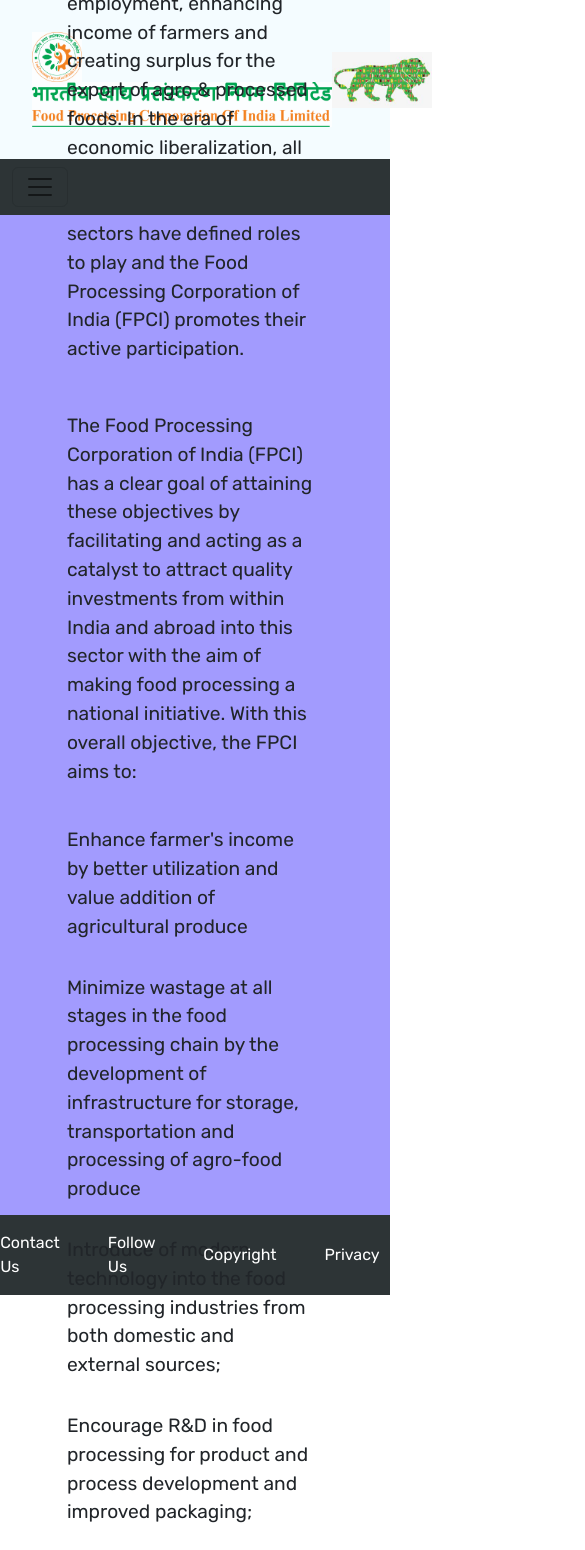
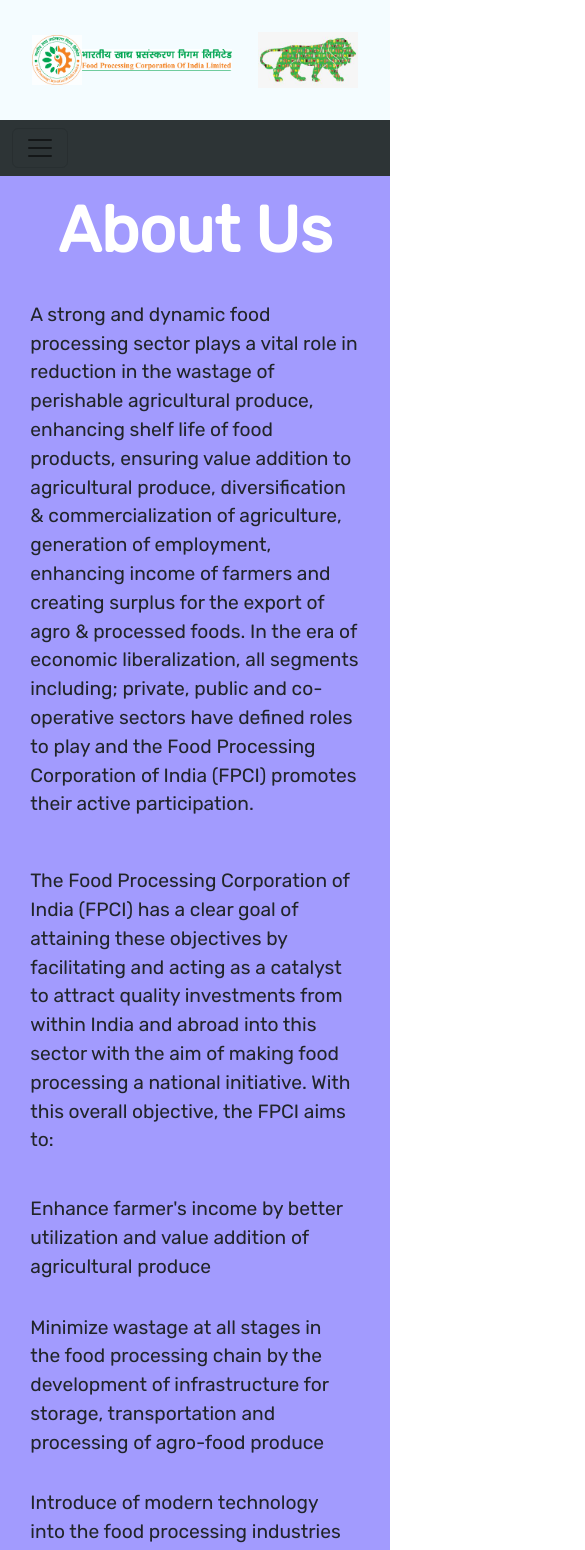
Before and after one commit to Ritwik880/India_Gov, a React (Vite) app: page /about in a window 390 px wide. Shown: the top 1550 px of the page, 585 px wide, since content can reach past the window. Built offline with nearby package versions, Linux system fonts and the light colour scheme.

Commit message:
mobile responsive

```diff
--- a/src/App.css
+++ b/src/App.css
@@ -11,12 +11,41 @@
     background: #2d3436;
 }
 
+.upperNav {
+    display: flex;
+    justify-content: space-evenly;
+    align-items: center;
+    padding: 2rem;
+    background: #F4FCFF;
+}
+
 .listItems {
     color: #fff;
 }
 
 .listItems:hover {
     color: #fff;
+}
+
+.headerImage1 {
+    width: 50px;
+
+}
+
+.headerImage2 {
+    width: 300px;
+}
+
+.headerImage3 {
+    width: 100px;
+}
+
+.landingBanner {
+    height: 100vh;
+    background-position: center;
+    object-fit: cover;
+    background-size: cover;
+    background-repeat: no-repeat;
 }
 
 .box {
@@ -110,3 +139,120 @@
     justify-content: space-between;
     align-items: center;
 }
+
+.footer {
+    display: flex;
+    justify-content: center;
+    align-items: center;
+    height: 80px;
+    background: #2d3436;
+
+}
+
+.footerItems {
+    display: flex;
+    justify-content: center;
+    align-items: center;
+    gap: 3rem;
+}
+
+.mapButtons {
+    display: flex;
+    justify-content: space-evenly;
+    align-items: center;
+    padding: 1.5rem;
+    background: #2e86de;
+}
+
+.mapData {
+    border: none;
+    padding: 0.5rem 1rem;
+    border-radius: 5px;
+    background: #1dd1a1;
+    color: #576574;
+}
+
+.formSubmit {
+    border: 1px solid #000;
+    padding: 0.5rem 1.5rem;
+    margin-bottom: 1rem;
+    background: #a29bfe;
+}
+
+@media (max-width: 767px) {
+    .landingBanner {
+        height: 30vh;
+    }
+
+    .footer {
+        height: auto;
+    }
+
+    .mapButtons,
+    .footerItems {
+        flex-direction: column;
+    }
+
+    .mapButtons {
+        width: 100%;
+    }
+
+    .footerItems {
+        gap: 1rem;
+        padding: 1rem 0;
+    }
+
+    .mapData {
+        width: 100%;
+        margin: 1rem 0;
+    }
+
+    .box {
+        width: 90%;
+    }
+
+    .headerImage1 {
+        width: 50px;
+
+    }
+
+    .headerImage2 {
+        width: 150px;
+    }
+
+    .headerImage3 {
+        width: 100px;
+    }
+
+    .upperNav {
+        justify-content: space-between;
+    }
+
+    .navItem {
+        gap: 1rem;
+    }
+
+    .aboutSection,
+    .formSection {
+        height: auto;
+    }
+
+    .aboutHead {
+        padding-top: 1rem;
+    }
+
+    .aboutPara,
+    .aboutUl {
+        width: 90%;
+    }
+
+    .formBox {
+        flex-direction: column;
+        align-items: flex-start;
+    }
+
+    .formHead {
+        padding-top: 2rem;
+    }
+
+}
--- a/src/Components/Career.tsx
+++ b/src/Components/Career.tsx
@@ -4,7 +4,7 @@
     return (
         <section className='formSection'>
             <div className="row container">
-                <h1>Application Form for Store Supervisor</h1>
+                <h1 className='formHead'>Application Form for Store Supervisor</h1>
                 <form>
                     <div className="parentForm">
                         <h2>Personal Details</h2>
@@ -191,7 +191,7 @@
                         </div>
 
                     </div>
-                    <button type="submit" className="btn btn-primary">Submit</button>
+                    <button type="submit" className="formSubmit">Submit</button>
 
                 </form>
 
--- a/src/Components/Footer.tsx
+++ b/src/Components/Footer.tsx
@@ -2,22 +2,11 @@
 import styled from 'styled-components'
 const Footer = () => {
     const Footer = styled.footer`
-        display: flex;
-        justify-content: center;
-        align-items: center;
-        height: 80px;
-        background: ${({ theme }) => theme.colors.footer};
-        color: ${({ theme }) => theme.colors.color};
-        @media ${({ theme }) => theme.media.tab} {
-            height: auto;
 
-        }
+
     `
     const Div = styled.div`
-        display: flex;
-        justify-content: center;
-        align-items: center;
-        gap: 3rem;
+
     `
     const Anchor = styled.a`
         color: ${({ theme }) => theme.colors.color};
@@ -25,9 +14,9 @@
 
     return (
         <>
-            <Footer>
+            <footer className='footer'>
                 <div className="row container">
-                    <Div>
+                    <div className='footerItems'>
                         <Anchor href="#">Web Policies</Anchor>
                         <Anchor href="#">visitior analytics</Anchor>
                         <Anchor href="#">Contact Us</Anchor>
@@ -36,10 +25,10 @@
                         <Anchor href="#">Privacy</Anchor>
                         <Anchor href="#">Terms & Conditions</Anchor>
                         <Anchor href="#">Refund</Anchor>
-                    </Div>
+                    </div>
 
                 </div>
-            </Footer>
+            </footer>
         </>
     )
 }
--- a/src/Components/Header.tsx
+++ b/src/Components/Header.tsx
@@ -3,21 +3,16 @@
 import { Navbar, Nav, Container } from 'react-bootstrap';
 import { LinkContainer } from 'react-router-bootstrap';
 const Header = () => {
-    const Div = styled.div`
-    display: flex;
-    justify-content: space-evenly;
-    align-items: center;
-    padding: 2rem;
-    background: ${({ theme }) => theme.colors.bg};
-    `
+
     const Header = styled.header``
     return (
         <Header>
-            <Div>
-                <div> <img src="./images/logo.jpg" alt="logo" width={50} />
-                    <img src="./images/logoContent.jpg" alt="logo" width={300} /></div>
-                <img src="./images/tiger.jpg" alt="logo" width={100} />
-            </Div>
+            <div className='upperNav'>
+                <div> <img className='headerImage1' src="./images/logo.jpg" alt="logo" />
+                    <img className='headerImage2' src="./images/logoContent.jpg" alt="logo" />
+                </div>
+                <img className='headerImage3' src="./images/tiger.jpg" alt="logo" />
+            </div>
             <Navbar collapseOnSelect expand="lg" className='navbar'>
                 <Container>
                     <Navbar.Toggle aria-controls="responsive-navbar-nav" />
--- a/src/Components/Home.tsx
+++ b/src/Components/Home.tsx
@@ -10,37 +10,31 @@
     const handleSelect = (selectedIndex: any) => {
         setIndex(selectedIndex);
     };
-    const Img = styled.img`
-        height: 100vh;
-        background-position: center;
-        object-fit: cover;
-        background-size: cover;
-        background-repeat: no-repeat;
-    `
+
 
     return (
         <>
 
             <Carousel activeIndex={index} onSelect={handleSelect} indicators={false}>
                 <Carousel.Item >
-                    <Img
-                        className="d-block w-100"
+                    <img
+                        className="d-block w-100 landingBanner"
                         src="https://source.unsplash.com/720x600/?politics"
                         alt="First slide"
                     />
 
                 </Carousel.Item>
                 <Carousel.Item>
-                    <Img
-                        className="d-block w-100"
+                    <img
+                        className="d-block w-100 landingBanner"
                         src="https://source.unsplash.com/720x600/?law"
                         alt="Second slide"
                     />
 
                 </Carousel.Item>
                 <Carousel.Item>
-                    <Img
-                        className="d-block w-100"
+                    <img
+                        className="d-block w-100 landingBanner"
                         src="https://source.unsplash.com/720x600/?government"
                         alt="Third slide"
                     />
--- a/src/Components/elements/ButtonMap.tsx
+++ b/src/Components/elements/ButtonMap.tsx
@@ -7,35 +7,20 @@
 import { BUTTONDATA as data } from '../../utils/constants';
 
 const ButtonMap = () => {
-    const Div = styled.div`
-    display: flex;
-    justify-content: space-evenly;
-    align-items: center;
-    padding: 1.5rem;
-    background: ${({ theme }) => theme.colors.background};
-
-    `
-    const Button = styled.button`
-        border: none;
-        padding: 0.5rem 1rem;
-        border-radius: 5px;
-        background: ${({ theme }) => theme.colors.btn};
-        color: ${({ theme }) => theme.colors.grey};
-    `
     return (
 
-        <Div>
+        <div className='mapButtons'>
             {
                 data.map((item, i) => {
                     return (
-                        <Button key={i}>
+                        <button key={i} className='mapData'>
                             {item.title}
-                        </Button>
+                        </button>
                     )
                 })
             }
 
-        </Div>
+        </div>
 
     )
 }
```
